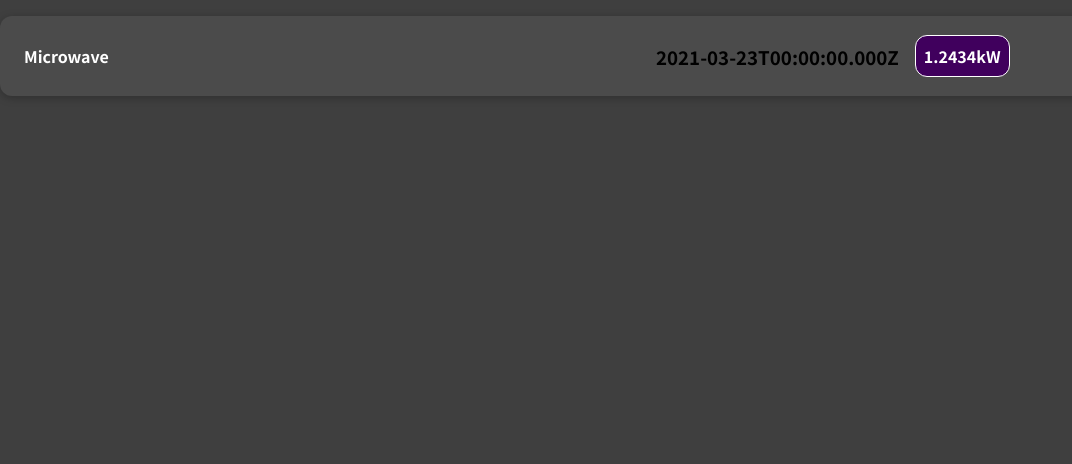
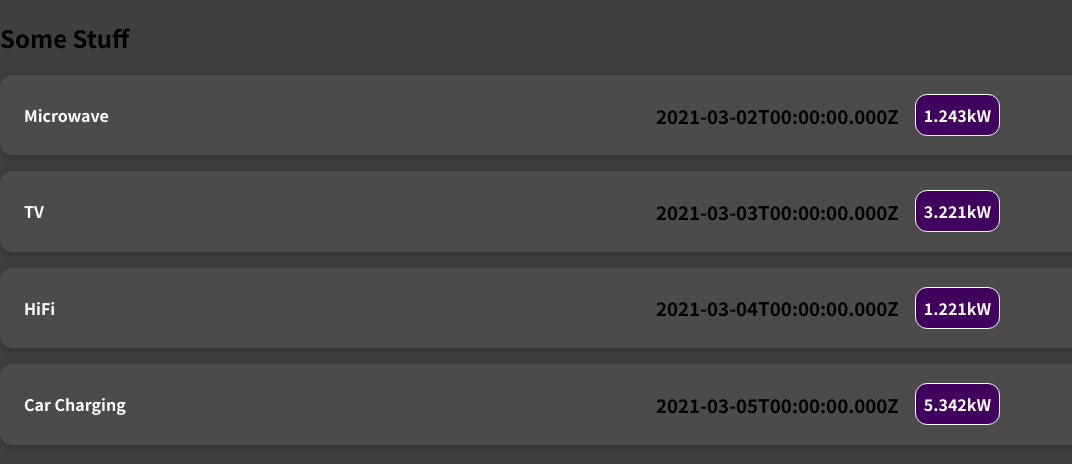
Before and after one commit to swdpcomputing/green-energy-info, a JavaScript app: page / in a window 1280 px wide. Shown: the top 464 px of the page, without its empty margins (0-1072 px from the left). Built offline with nearby package versions, Linux system fonts and the light colour scheme.

Commit message:
feat(app and electricitytaker): 37 passing data via props

```diff
--- a/src/App.js
+++ b/src/App.js
@@ -1,8 +1,52 @@
 import ElectricityTaker from "./components/ElectricityTaker";
 
 function App() {
+  const electrictyTakers = [
+    {
+      title: "Microwave",
+      date: new Date(2021, 2, 2),
+      amount: "1.243",
+    },
+    {
+      title: "TV",
+      date: new Date(2021, 2, 3),
+      amount: "3.221",
+    },
+    {
+      title: "HiFi",
+      date: new Date(2021, 2, 4),
+      amount: "1.221",
+    },
+    {
+      title: "Car Charging",
+      date: new Date(2021, 2, 5),
+      amount: "5.342",
+    },
+  ];
   return (
-    <ElectricityTaker></ElectricityTaker>
+    <div>
+      <h2>Some Stuff</h2>
+      <ElectricityTaker
+        title={electrictyTakers[0].title}
+        date={electrictyTakers[0].date}
+        amount={electrictyTakers[0].amount}
+      ></ElectricityTaker>
+      <ElectricityTaker
+        title={electrictyTakers[1].title}
+        date={electrictyTakers[1].date}
+        amount={electrictyTakers[1].amount}
+      ></ElectricityTaker>
+      <ElectricityTaker
+        title={electrictyTakers[2].title}
+        date={electrictyTakers[2].date}
+        amount={electrictyTakers[2].amount}
+      ></ElectricityTaker>
+      <ElectricityTaker
+        title={electrictyTakers[3].title}
+        date={electrictyTakers[3].date}
+        amount={electrictyTakers[3].amount}
+      ></ElectricityTaker>
+    </div>
   );
 }
 
--- a/src/components/ElectricityTaker.js
+++ b/src/components/ElectricityTaker.js
@@ -1,16 +1,12 @@
 import "./ElectricityTaker.css";
 
-function ElectricityTaker() {
-  const takerTitle = "Microwave";
-  const electricityDate = new Date(2021, 2, 23);
-  const amountOfElectricity = "1.2434";
-
+function ElectricityTaker(props) {
   return (
     <div className="electricity-taker">
-      <h2>{takerTitle}</h2>
+      <h2>{props.title}</h2>
       <div className="electricity-taker__description">
-        <h3>{electricityDate.toISOString()}</h3>
-        <div className="electricity-taker__amount">{amountOfElectricity}kW</div>
+        <h3>{props.date.toISOString()}</h3>
+        <div className="electricity-taker__amount">{props.amount}kW</div>
       </div>
     </div>
   );
```
Also changed, not shown: 1 other file (tests, documents, lock files or other folders).
